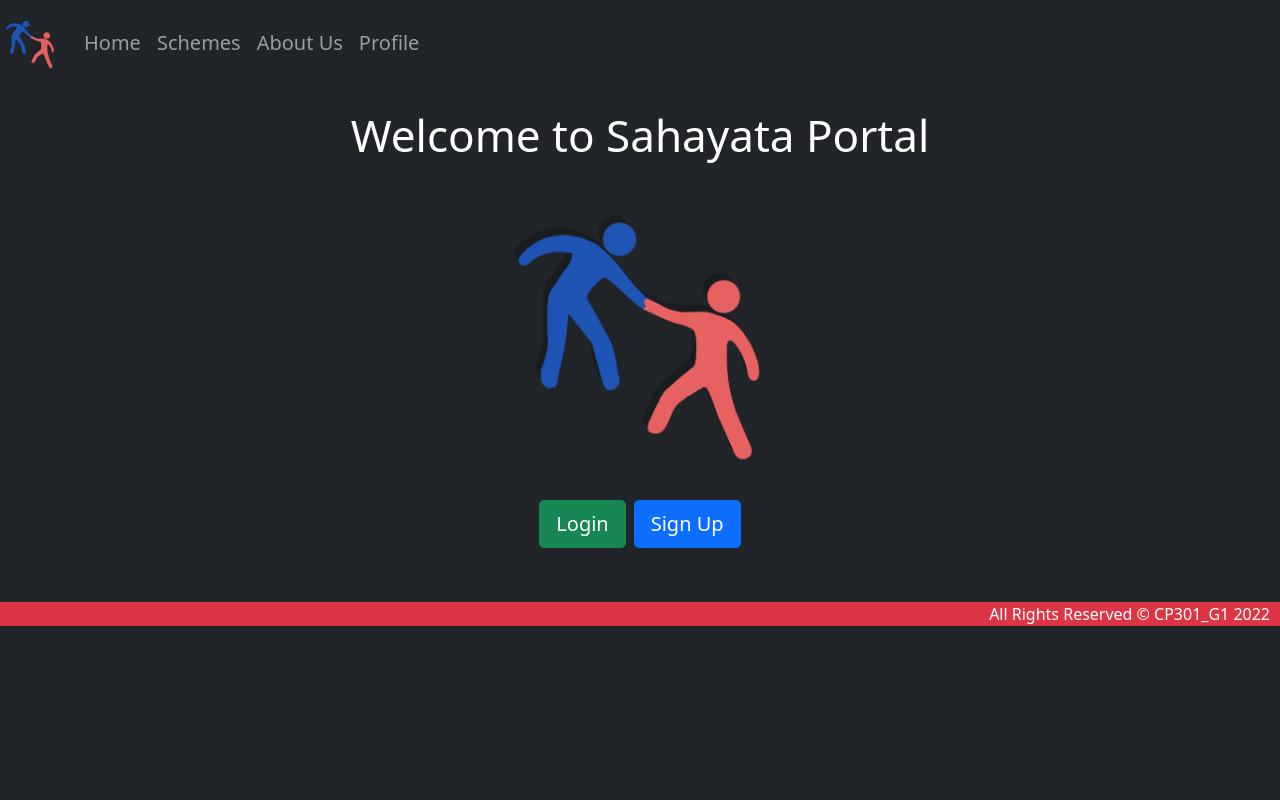
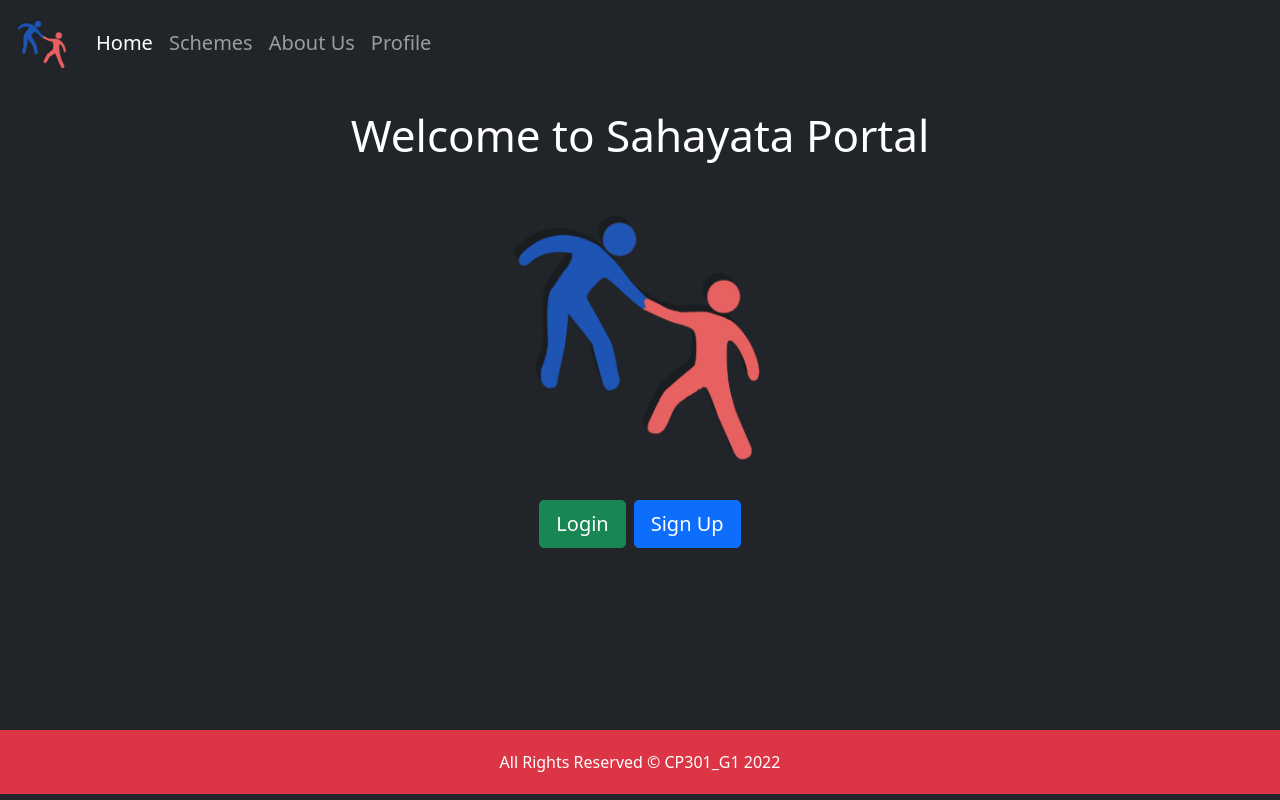
Before and after one commit to Sahayata-Portal/sahayata-portal, a Django app: page / in a window 1280 px wide. Run offline with Django 4.2, Linux system fonts and the light colour scheme; parts of the project's set-up code (start-up, migrations or seed data) failed here and were passed over.

Commit message:
Footer position, Bootstrap JS

```diff
--- a/main/static/main/css/base.css
+++ b/main/static/main/css/base.css
@@ -1,8 +1,15 @@
+html, body {
+  height: 85%;
+  margin: 0;
+}
 .nav-link{
   font-size: 20px;
 }
+.content-wrap{
+  min-height: 100%;
+  margin: 0 auto 50px;
+}
 footer{
-  text-align: right;
-  padding-right: 10px;
-  margin-top: 30px;
+  text-align: center;
+  padding: 20px;
 }
--- a/main/templates/main/base.html
+++ b/main/templates/main/base.html
@@ -9,25 +9,23 @@
     <meta name="viewport" content="width=device-width, initial-scale=1.0">
     <link href="https://cdn.jsdelivr.net/npm/bootstrap@5.1.3/dist/css/bootstrap.min.css" rel="stylesheet"
         integrity="sha384-1BmE4kWBq78iYhFldvKuhfTAU6auU8tT94WrHftjDbrCEXSU1oBoqyl2QvZ6jIW3" crossorigin="anonymous">
-  <script src="https://cdn.jsdelivr.net/npm/bootstrap@5.1.3/dist/js/bootstrap.bundle.min.js"
-      integrity="sha384-ka7Sk0Gln4gmtz2MlQnikT1wXgYsOg+OMhuP+IlRH9sENBO0LRn5q+8nbTov4+1p"
-      crossorigin="anonymous"></script>
     <link rel="stylesheet" href="{% static 'main/css/base.css' %}">
     <title>Base Outline</title>
 </head>
 
 <body class="bg-dark">
-  <nav class="navbar navbar-expand-lg navbar navbar-dark bg-dark ">
-    <a class="navbar-brand " href="#"><img src="{% static 'main/images/logo.png' %}" alt="logo" width="60px"></a>
-    <button class="navbar-toggler" type="button" data-toggle="collapse" data-target="#navbarSupportedContent"
-        aria-controls="navbarSupportedContent" aria-expanded="false" aria-label="Toggle navigation">
+    <nav class="navbar navbar-expand-lg navbar-dark bg-dark">
+        <div class="container-fluid">
+            <a class="navbar-brand" href="#"><img src="{% static 'main/images/logo.png' %}" alt="logo" width="60px"></a>
+            <button class="navbar-toggler" type="button" data-bs-toggle="collapse"
+                data-bs-target="#navbarSupportedContent" aria-controls="navbarSupportedContent" aria-expanded="false"
+                aria-label="Toggle navigation">
                 <span class="navbar-toggler-icon"></span>
             </button>
-
             <div class="collapse navbar-collapse" id="navbarSupportedContent">
                 <ul class="navbar-nav mr-auto ">
                     <li class="nav-item">
-                <a class="nav-link" href="#">Home</a>
+                        <a class="nav-link active" href="#">Home</a>
                     </li>
                     <li class="nav-item">
                         <a class="nav-link" href="#">Schemes</a>
@@ -40,11 +38,23 @@
                     </li>
                 </ul>
             </div>
+        </div>
     </nav>
+    <div class="content-wrap">
     {% block content %}
     {% endblock %}
+    </div>
+    <!-- <br>
     <br>
+    <br>
+    <br>
+    <br>
+    <br>
+    <br> -->
     <footer class="text-white bg-danger">All Rights Reserved &copy; CP301_G1 2022</footer>
+    <script src="https://cdn.jsdelivr.net/npm/bootstrap@5.1.3/dist/js/bootstrap.bundle.min.js"
+        integrity="sha384-ka7Sk0Gln4gmtz2MlQnikT1wXgYsOg+OMhuP+IlRH9sENBO0LRn5q+8nbTov4+1p"
+        crossorigin="anonymous"></script>
 </body>
 
 </html>
```
Lines whose indentation alone changed are shown as unchanged.
